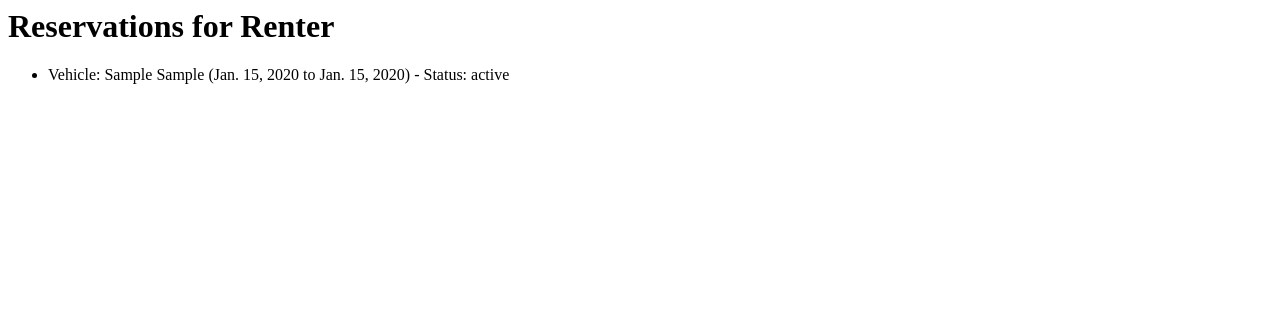
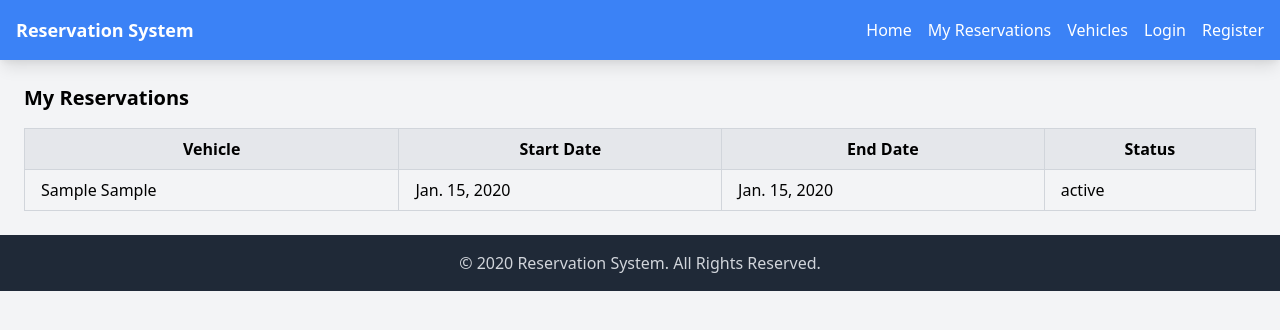
Before and after one commit to DannyLLL/CS5200_Group8, a Django app: template dbapp/templates/dbapp/reservation_list.html in a window 1280 px wide. Shown: the top 330 px of the page. Run offline with Django 5.2, Linux system fonts and the light colour scheme; tables that the repository leaves empty hold one stand-in row (values such as "Sample post"); the template is opened without the code that fills it: values that come from a table or form of the project are taken from there, most other values are stand-ins (such as "Sample title", 1, 10 or a date in 2020); some libraries are stand-ins or nearby versions.

Commit message:
Add files via upload

```diff
--- a/dbapp/templates/dbapp/homepage.html
+++ b/dbapp/templates/dbapp/homepage.html
@@ -118,7 +118,7 @@
             View or manage your upcoming reservations.
           </p>
           <a
-            href="{% url 'list_page' %}"
+            href="{% url 'reservation_list' %}"
             class="inline-block w-full text-center px-4 py-2 border border-gray-300 text-gray-700 rounded-lg hover:bg-gray-50"
           >
             View Reservations
--- a/dbapp/templates/dbapp/reservation_list.html
+++ b/dbapp/templates/dbapp/reservation_list.html
@@ -1,10 +1,31 @@
-<h1>Reservations for Renter</h1>
-<ul>
-    {% for reservation in reservations %}
-    <li>
-        Vehicle: {{ reservation.vehicleid.make }} {{ reservation.vehicleid.model }}
-        ({{ reservation.startdate }} to {{ reservation.enddate }})
-        - Status: {{ reservation.reservationstatus }}
-    </li>
-    {% endfor %}
-</ul>
+{% extends "dbapp/base.html" %}
+
+{% block title %}My Reservations{% endblock %}
+
+{% block content %}
+<h2 class="text-xl font-semibold mb-4">My Reservations</h2>
+{% if reservations %}
+    <table class="table-auto w-full border-collapse border border-gray-300">
+        <thead>
+            <tr class="bg-gray-200">
+                <th class="border border-gray-300 px-4 py-2">Vehicle</th>
+                <th class="border border-gray-300 px-4 py-2">Start Date</th>
+                <th class="border border-gray-300 px-4 py-2">End Date</th>
+                <th class="border border-gray-300 px-4 py-2">Status</th>
+            </tr>
+        </thead>
+        <tbody>
+            {% for reservation in reservations %}
+            <tr>
+                <td class="border border-gray-300 px-4 py-2">{{ reservation.vehicleid.make }} {{ reservation.vehicleid.model }}</td>
+                <td class="border border-gray-300 px-4 py-2">{{ reservation.startdate }}</td>
+                <td class="border border-gray-300 px-4 py-2">{{ reservation.enddate }}</td>
+                <td class="border border-gray-300 px-4 py-2">{{ reservation.reservationstatus }}</td>
+            </tr>
+            {% endfor %}
+        </tbody>
+    </table>
+{% else %}
+    <p class="text-gray-600">You have no reservations.</p>
+{% endif %}
+{% endblock %}
```
